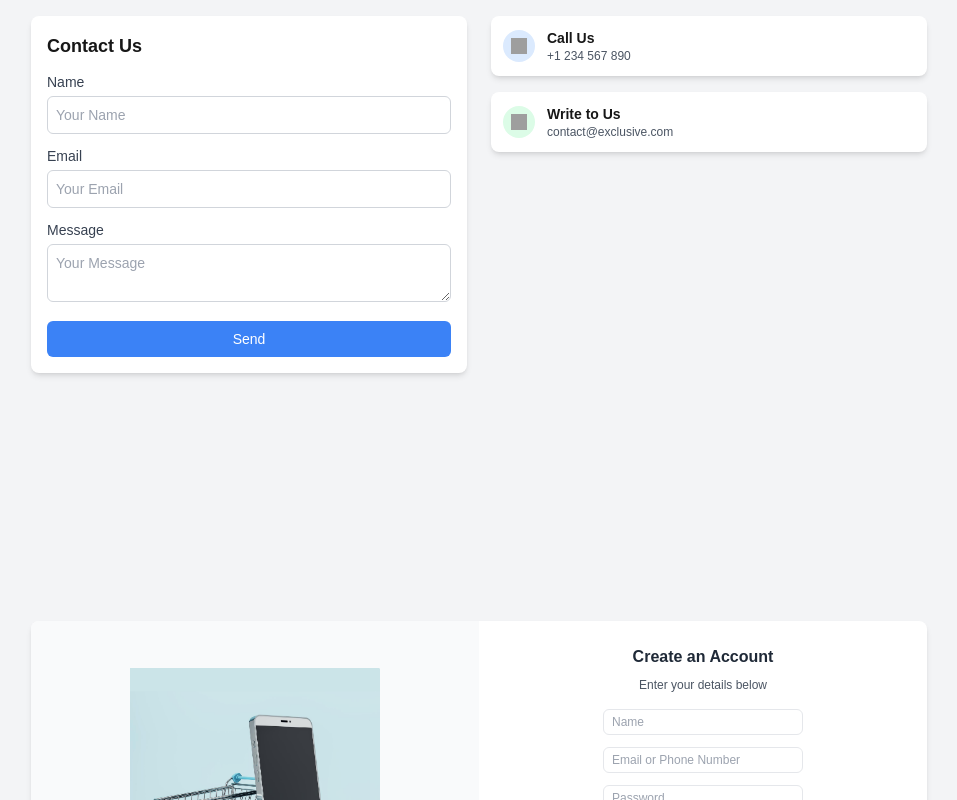
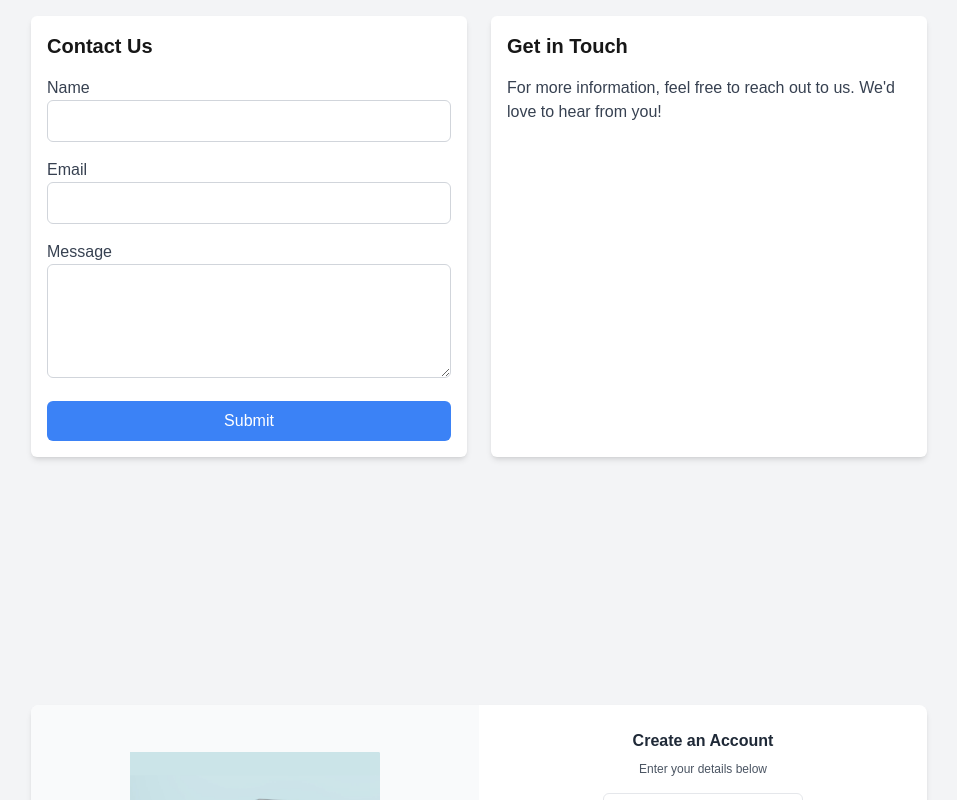
Before and after one commit to fatimaibrahim27/figma, a Next.js app in the folder my-app/: page /Contact in a window 1280 px wide. Shown: the top 800 px of the page, without its empty margins (161-1118 px from the left). Built offline with nearby package versions, Linux system fonts and the light colour scheme; grey boxes are pictures that could not be loaded.

Commit message:
update hero and contact

```diff
--- a/my-app/app/Contact/page.tsx
+++ b/my-app/app/Contact/page.tsx
@@ -1,4 +1,4 @@
-"use client";
+'use client';
 
 import React, { useState } from 'react';
 
@@ -8,11 +8,7 @@ export default function Contact() {
     email: '',
     message: '',
   });
-    const [formErrors, setFormErrors] = useState({
-        name: '',
-        email: '',
-        message: '',
-    });
+  const [formErrors, setFormErrors] = useState<Record<string, string>>({});
   const [formStatus, setFormStatus] = useState('');
 
   // Handle input changes
@@ -26,7 +22,7 @@ export default function Contact() {
 
   // Validate form fields
   const validateForm = () => {
-        const errors: any = {};
+    const errors: Record<string, string> = {};
     if (!formData.name) errors.name = 'Name is required';
     if (!formData.email) errors.email = 'Email is required';
     if (!/\S+@\S+\.\S+/.test(formData.email)) errors.email = 'Email is invalid';
@@ -57,91 +53,66 @@ export default function Contact() {
     <div className="p-4 bg-gray-100">
       <div className="max-w-4xl mx-auto grid grid-cols-1 md:grid-cols-2 gap-6">
         {/* Contact Form */}
-                <div className="bg-white shadow-md rounded-lg p-4">
-                    <h2 className="text-lg font-bold mb-3">Contact Us</h2>
-                    <form onSubmit={handleSubmit}>
-                        <div className="mb-3">
-                            <label className="block text-sm text-gray-700 mb-1" htmlFor="name">
+        <form onSubmit={handleSubmit} className="p-4 bg-white shadow-md rounded-md">
+          <h2 className="text-xl font-semibold mb-4">Contact Us</h2>
+
+          <div className="mb-4">
+            <label htmlFor="name" className="block text-gray-700 font-medium">
               Name
             </label>
             <input
               type="text"
               id="name"
-                                placeholder="Your Name"
-                                className="w-full border border-gray-300 rounded-md p-2 text-sm focus:outline-none focus:ring-1 focus:ring-blue-400"
               value={formData.name}
               onChange={handleChange}
+              className="w-full p-2 border border-gray-300 rounded-md"
             />
-                            {formErrors.name && <p className="text-red-500 text-xs">{formErrors.name}</p>}
+            {formErrors.name && <p className="text-red-500 text-sm">{formErrors.name}</p>}
           </div>
-                        <div className="mb-3">
-                            <label className="block text-sm text-gray-700 mb-1" htmlFor="email">
+
+          <div className="mb-4">
+            <label htmlFor="email" className="block text-gray-700 font-medium">
               Email
             </label>
             <input
               type="email"
               id="email"
-                                placeholder="Your Email"
-                                className="w-full border border-gray-300 rounded-md p-2 text-sm focus:outline-none focus:ring-1 focus:ring-blue-400"
               value={formData.email}
               onChange={handleChange}
+              className="w-full p-2 border border-gray-300 rounded-md"
             />
-                            {formErrors.email && <p className="text-red-500 text-xs">{formErrors.email}</p>}
+            {formErrors.email && <p className="text-red-500 text-sm">{formErrors.email}</p>}
           </div>
-                        <div className="mb-3">
-                            <label className="block text-sm text-gray-700 mb-1" htmlFor="message">
+
+          <div className="mb-4">
+            <label htmlFor="message" className="block text-gray-700 font-medium">
               Message
             </label>
             <textarea
               id="message"
-                                placeholder="Your Message"
-                                className="w-full border border-gray-300 rounded-md p-2 text-sm focus:outline-none focus:ring-1 focus:ring-blue-400"
               value={formData.message}
               onChange={handleChange}
+              className="w-full p-2 border border-gray-300 rounded-md"
+              rows={4}
             />
-                            {formErrors.message && <p className="text-red-500 text-xs">{formErrors.message}</p>}
+            {formErrors.message && <p className="text-red-500 text-sm">{formErrors.message}</p>}
           </div>
+
           <button
             type="submit"
-                            className="w-full bg-blue-500 text-white text-sm font-medium py-2 rounded-md hover:bg-blue-600 transition"
+            className="w-full bg-blue-500 text-white py-2 px-4 rounded-md hover:bg-blue-600 transition-all duration-200"
           >
-                            Send
+            Submit
           </button>
+          {formStatus && <p className="text-green-500 text-sm mt-2">{formStatus}</p>}
         </form>
-                    {formStatus && <p className="text-green-500 mt-3">{formStatus}</p>}
-                </div>
 
-                {/* Contact Details */}
-                <div className="flex flex-col gap-4">
-                    {/* Call to Us */}
-                    <div className="flex items-center gap-3 bg-white shadow-md rounded-lg p-3">
-                        <div className="w-8 h-8 flex items-center justify-center bg-blue-100 rounded-full">
-                            <img
-                                src="/phone-icon.png"
-                                alt="Phone Icon"
-                                className="w-4 h-4"
-                            />
-                        </div>
-                        <div>
-                            <h3 className="text-sm font-bold">Call Us</h3>
-                            <p className="text-xs text-gray-600">+1 234 567 890</p>
-                        </div>
-                    </div>
-
-                    {/* Write to Us */}
-                    <div className="flex items-center gap-3 bg-white shadow-md rounded-lg p-3">
-                        <div className="w-8 h-8 flex items-center justify-center bg-green-100 rounded-full">
-                            <img
-                                src="/message-icon.png"
-                                alt="Message Icon"
-                                className="w-4 h-4"
-                            />
-                        </div>
-                        <div>
-                            <h3 className="text-sm font-bold">Write to Us</h3>
-                            <p className="text-xs text-gray-600">contact@exclusive.com</p>
-                        </div>
-                    </div>
+        {/* Placeholder for additional contact info */}
+        <div className="p-4 bg-white shadow-md rounded-md">
+          <h2 className="text-xl font-semibold mb-4">Get in Touch</h2>
+          <p className="text-gray-700">
+            For more information, feel free to reach out to us. We'd love to hear from you!
+          </p>
         </div>
       </div>
     </div>
--- a/my-app/app/components/Hero.tsx
+++ b/my-app/app/components/Hero.tsx
@@ -1,13 +1,14 @@
 'use client';
+
 import React, { useEffect, useState } from 'react';
-import Image from 'next/image'; // Importing Next.js Image component
+import Image from 'next/image';
 
-const Hero: React.FC = () => {
+const Hero = () => {
   // Timer logic (Countdown to a specific date)
   const [timeRemaining, setTimeRemaining] = useState<string>('');
 
   useEffect(() => {
-    const countdownDate = new Date('2024-12-31T23:59:59').getTime(); // Set the target date for the countdown
+    const countdownDate = new Date('2024-12-31T23:59:59').getTime(); // Target date for countdown
 
     const interval = setInterval(() => {
       const now = new Date().getTime();
@@ -35,9 +36,7 @@ const Hero: React.FC = () => {
       <div className="w-[90%] max-w-screen-lg">
         {/* Heading and Timer Section */}
         <div className="text-left mb-4">
-          <span className="text-red-500 font-extralight text-sm sm:text-base">
-            Today&apos;s
-          </span>
+          <span className="text-red-500 font-extralight text-sm sm:text-base">Today's</span>
           <h2 className="font-semibold text-xl sm:text-2xl">Flash Sale</h2>
         </div>
 
@@ -51,42 +50,17 @@ const Hero: React.FC = () => {
 
         {/* Products Section */}
         <div className="flex justify-between items-center overflow-x-auto scrollbar-hide">
-          <div className="w-[200px] h-[150px] flex-shrink-0">
-            <Image
-              src="/Cart With Flat Discount.png"
-              className="w-full h-full object-contain"
-              alt="Product 1 Image"
-              width={200}
-              height={150}
-            />
-          </div>
-          <div className="w-[200px] h-[150px] flex-shrink-0">
-            <Image
-              src="/Cart With Flat Discount (1).png"
-              className="w-full h-full object-contain"
-              alt="Product 2 Image"
-              width={200}
-              height={150}
-            />
-          </div>
-          <div className="w-[200px] h-[150px] flex-shrink-0">
-            <Image
-              src="/Cart With Flat Discount (2).png"
-              className="w-full h-full object-contain"
-              alt="Product 3 Image"
-              width={200}
-              height={150}
-            />
-          </div>
-          <div className="w-[200px] h-[150px] flex-shrink-0">
-            <Image
-              src="/Cart With Flat Discount (3).png"
-              className="w-full h-full object-contain"
-              alt="Product 4 Image"
-              width={200}
-              height={150}
-            />
-          </div>
+          {Array.from({ length: 4 }).map((_, index) => (
+            <div key={index} className="w-[200px] h-[150px] flex-shrink-0">
+              <Image
+                src={`/Cart With Flat Discount (${index}).png`}
+                width={200}
+                height={150}
+                className="object-contain"
+                alt={`Product ${index + 1} Image`}
+              />
+            </div>
+          ))}
         </div>
 
         {/* Button */}
```
Lines whose indentation alone changed are shown as unchanged.
